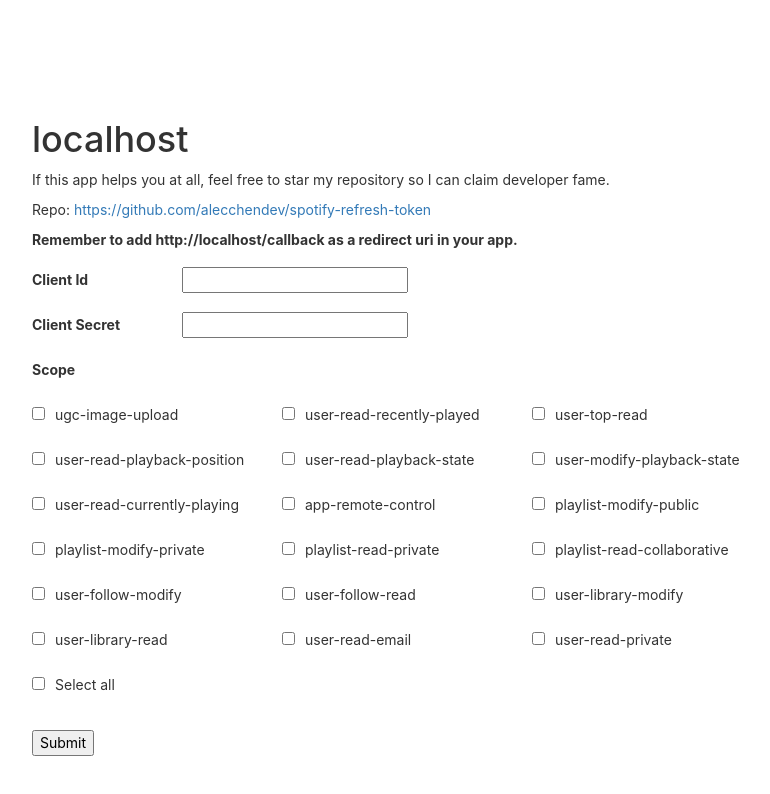
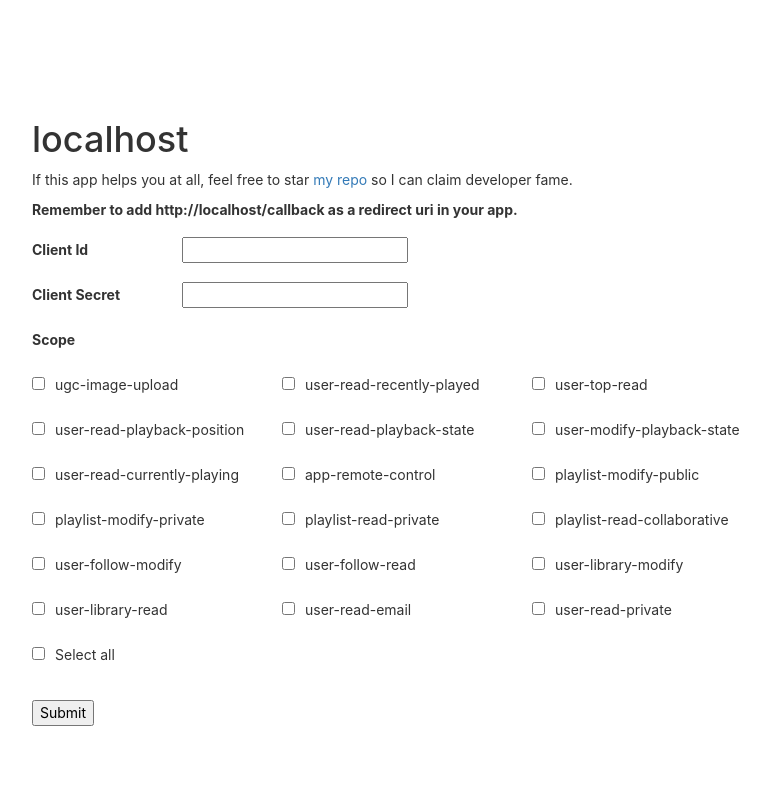
Before and after one commit to alecchendev/spotify-refresh-token, a React (Create React App) app: page / in a window 1280 px wide. Shown: the top 794 px of the page, without its empty margins (228-998 px from the left). Built offline with nearby package versions, Linux system fonts and the light colour scheme.

Commit message:
Get rid of extra line for repo link

```diff
--- a/src/App.js
+++ b/src/App.js
@@ -135,8 +135,7 @@ function App() {
   return (
     <div id='container'>
       <h1>{window.location.hostname}</h1>
-      <p>If this app helps you at all, feel free to star my repository so I can claim developer fame.</p>
-      <p>Repo: <a href={repoLink} rel="noreferrer" target='_blank'>{repoLink}</a></p>
+      <p>If this app helps you at all, feel free to star <a href={repoLink} rel="noreferrer" target='_blank'>my repo</a> so I can claim developer fame.</p>
       <p><strong>Remember to add {window.location.href.split('/').slice(0, 3).join('/') + '/callback'} as a redirect uri in your app.</strong></p>
 
       <div>
```
